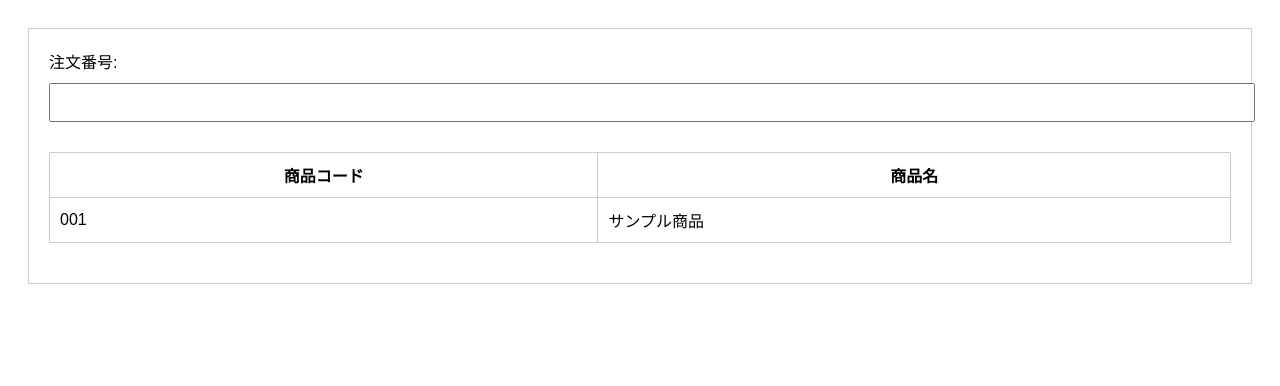
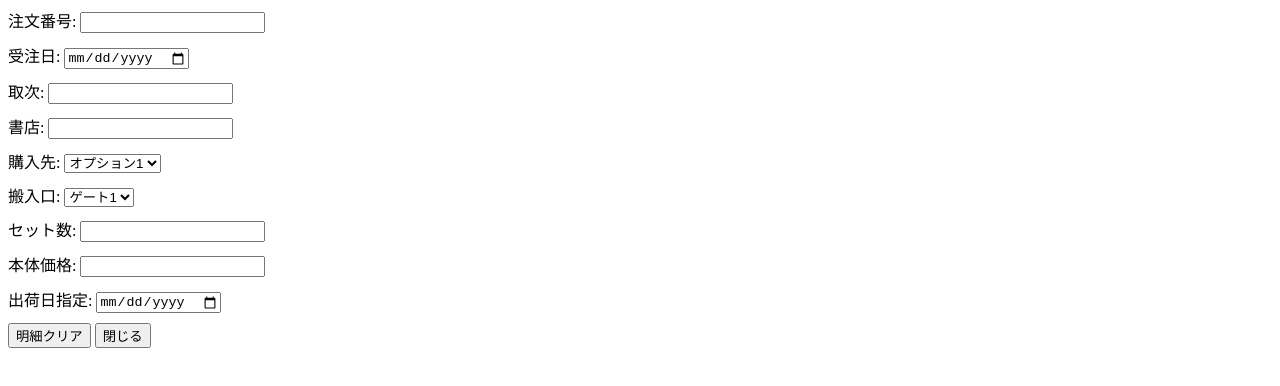
Before and after one commit to ResonaShimomura/test, a plain HTML site: page index.html in a window 1280 px wide. Drawn offline with Linux system fonts and the light colour scheme.

Commit message:
Update index.html

```diff
--- a/index.html
+++ b/index.html
@@ -3,48 +3,81 @@
 <head>
     <meta charset="UTF-8">
     <meta name="viewport" content="width=device-width, initial-scale=1.0">
-    <title>注文・取引システム</title>
+    <title>注文フォーム</title>
     <style>
-        body { font-family: Arial, sans-serif; padding: 20px; }
-        .container { border: 1px solid #ccc; padding: 20px; }
-        .section { margin-bottom: 20px; }
-        label { display: block; margin-bottom: 10px; }
-        input[type="text"], select { width: 100%; padding: 10px; margin-bottom: 10px; }
-        table { width: 100%; border-collapse: collapse; }
-        table, th, td { border: 1px solid #ccc; }
-        th, td { padding: 10px; }
+        label {
+            display: block;
+            margin-bottom: 10px;
+        }
     </style>
 </head>
 <body>
-    <div class="container">
-        <div class="section">
-            <label for="order-number">注文番号:</label>
-            <input type="text" id="order-number">
+    <form id="orderForm">
+        <label>
+            注文番号:
+            <input type="text" name="orderNumber">
+        </label>
 
-            <!-- 他の入力フィールドもこのように追加できます -->
-        </div>
+        <label>
+            受注日:
+            <input type="date" name="orderDate">
+        </label>
 
-        <div class="section">
-            <table>
-                <thead>
-                    <tr>
-                        <th>商品コード</th>
-                        <th>商品名</th>
-                        <!-- 他のカラムもこのように追加できます -->
-                    </tr>
-                </thead>
-                <tbody>
-                    <tr>
-                        <td>001</td>
-                        <td>サンプル商品</td>
-                        <!-- 他のセルもこのように追加できます -->
-                    </tr>
-                    <!-- 他の行もこのように追加できます -->
-                </tbody>
-            </table>
-        </div>
+        <label>
+            取次:
+            <input type="number" name="brokerNumber">
+        </label>
 
-        <!-- 他のセクションもこのように追加できます -->
-    </div>
+        <label>
+            書店:
+            <input type="text" name="bookstore">
+        </label>
+
+        <label>
+            購入先:
+            <select name="purchaseLocation">
+                <!-- オプションは適宜追加してください -->
+                <option value="option1">オプション1</option>
+                <option value="option2">オプション2</option>
+            </select>
+        </label>
+
+        <label>
+            搬入口:
+            <select name="entryGate">
+                <!-- オプションは適宜追加してください -->
+                <option value="gate1">ゲート1</option>
+                <option value="gate2">ゲート2</option>
+            </select>
+        </label>
+
+        <label>
+            セット数:
+            <input type="number" name="setNumber">
+        </label>
+
+        <label>
+            本体価格:
+            <input type="number" name="mainPrice">
+        </label>
+
+        <label>
+            出荷日指定:
+            <input type="date" name="shipmentDate">
+        </label>
+
+        <button type="button" onclick="clearFields()">明細クリア</button>
+        <button type="button" onclick="closeWindow()">閉じる</button>
+    </form>
+
+    <script>
+        function clearFields() {
+            document.getElementById('orderForm').reset();
+        }
+
+        function closeWindow() {
+            window.close();
+        }
+    </script>
 </body>
 </html>
```
